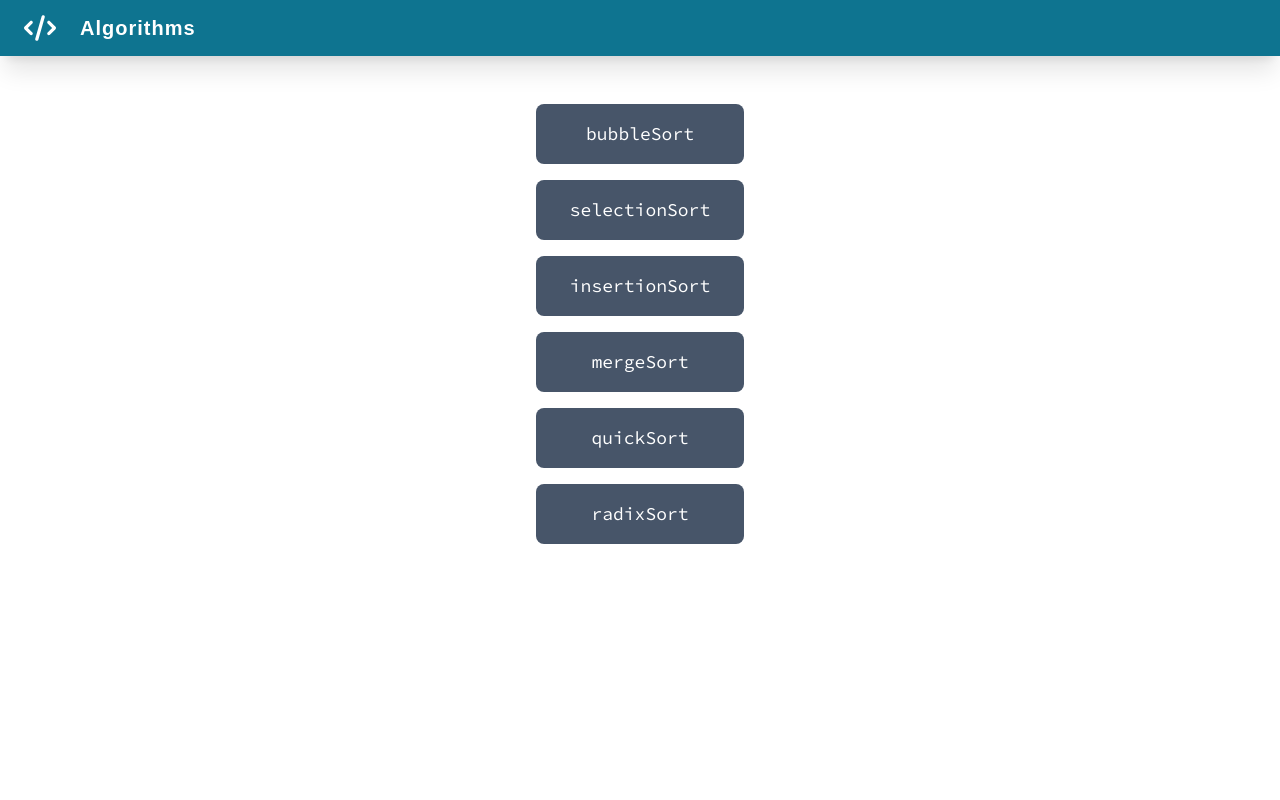
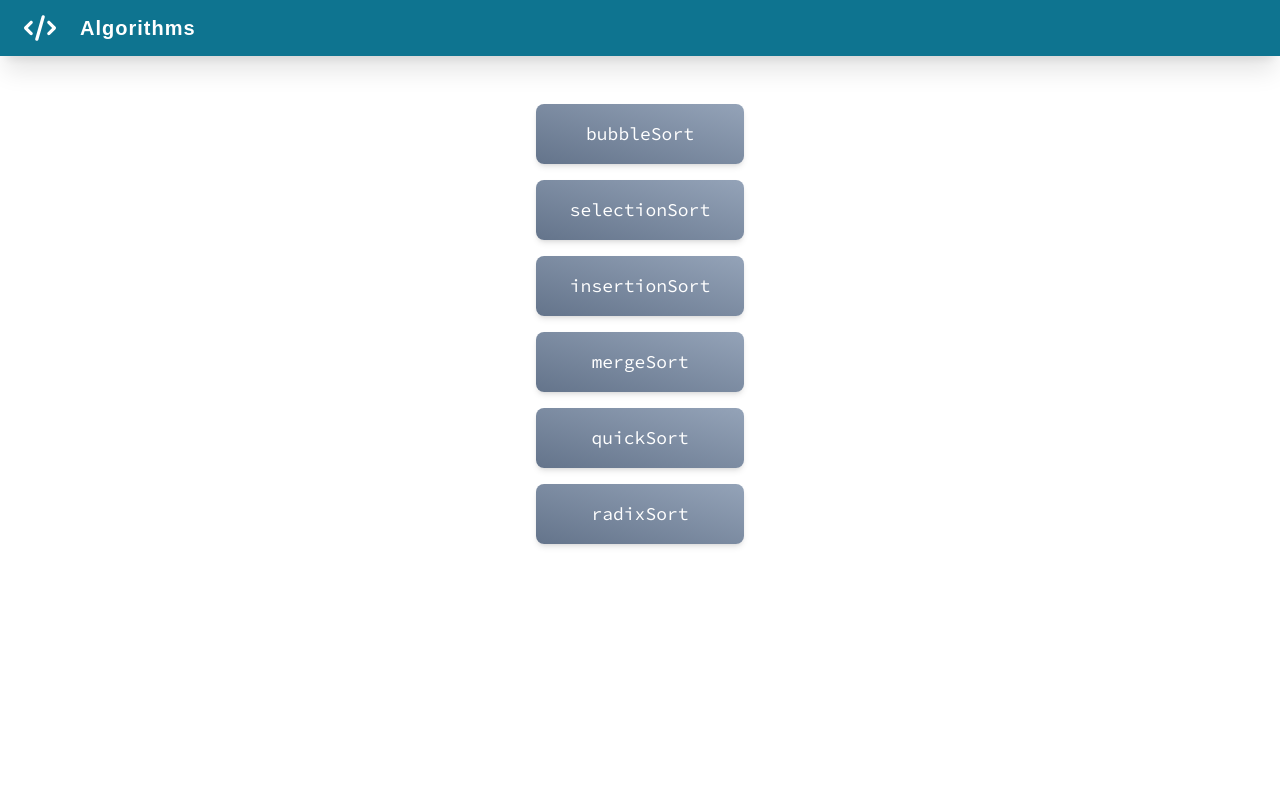
Before and after one commit to JannekS/algorithms, a Vue app: page / in a window 1280 px wide. Shown: the top 800 px of the page. Built offline with nearby package versions, Linux system fonts and the light colour scheme; a web font is replaced by a local one.

Commit message:
Improved styling and behaviour of AlgorithmBtn.

```diff
--- a/src/components/AlgorithmBtn.vue
+++ b/src/components/AlgorithmBtn.vue
@@ -1,7 +1,7 @@
 <template>
   <button
     @click="btnClicked"
-    class="m-2 p-4 w-52 max-w-sm rounded-lg bg-slate-600 text-white font-mono text-center text-lg hover:bg-cyan-600 hover:font-bold duration-300"
+    class="m-2 p-4 w-52 max-w-sm rounded-lg bg-gradient-to-bl from-slate-400 to-slate-500 shadow-md text-white font-mono text-center text-lg hover:from-cyan-400 hover:to-cyan-600 hover:scale-105 hover:shadow-2xl hover:font-bold active:from-cyan-600 active:to-cyan-600 active:scale-100 active:shadow-sm duration-300"
   >
     {{ algorithm }}
   </button>
```
